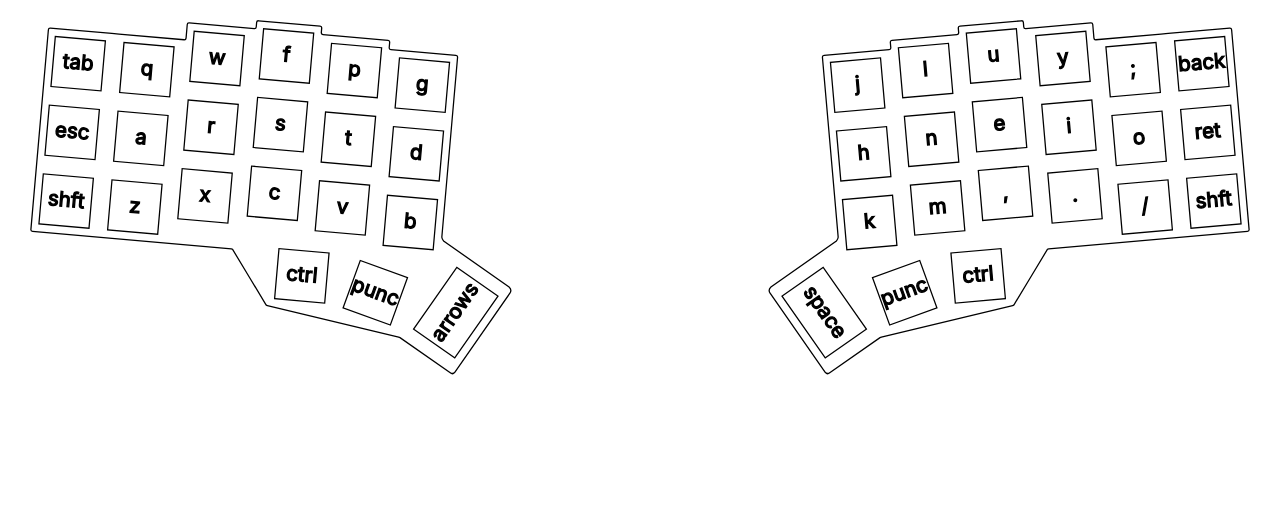
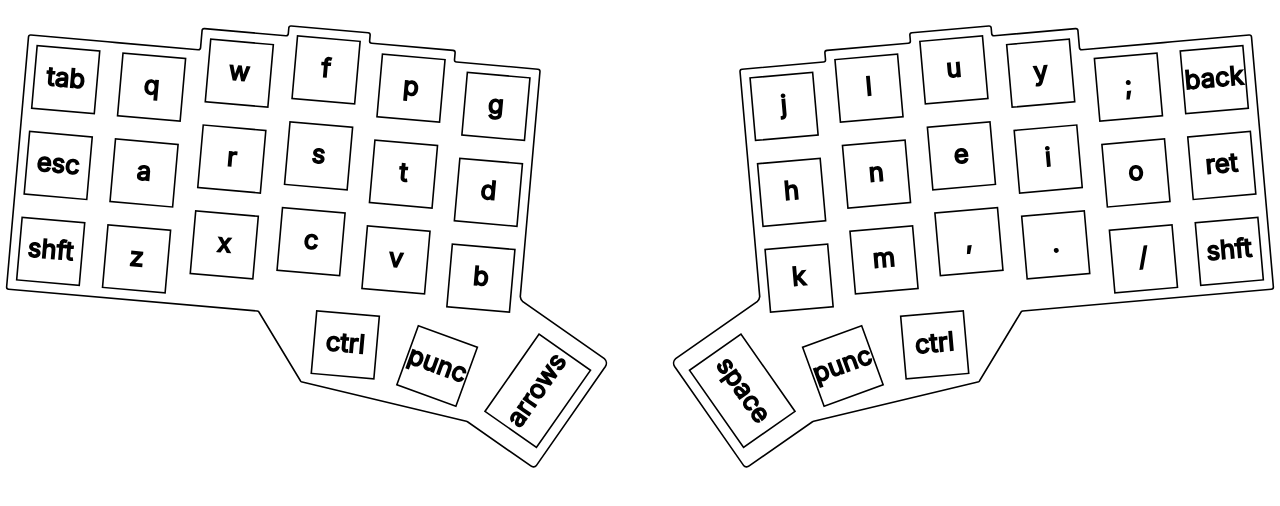
Before and after one commit to ollyhayes/Keyboard-presentation, a React (Create React App) app: page / in a window 1280 px wide. Shown: the top 506 px of the page. Built offline with nearby package versions, Linux system fonts and the light colour scheme.

Commit message:
Move half closer together

```diff
--- a/src/Keyboard.js
+++ b/src/Keyboard.js
@@ -2,7 +2,7 @@ import React from 'react';
 import config from './config';
 
 export default function Keyboard() {
-	return <svg className="keyboard"  viewBox="-500 0 1000 400">
+	return <svg className="keyboard"  viewBox="-400 0 800 400">
 		<KeyboardSide isLeft={true} configKeys={config.keyPositions.left}/>
 		<KeyboardSide isLeft={false} configKeys={config.keyPositions.right}/>
 		{/* <line x1="-1000" x2="1000"/>
@@ -172,8 +172,8 @@ export function KeyboardSide({isLeft, configKeys}) {
 		: transformPath(path, undefined, [-1,1,1]);
 
 	const transform = isLeft
-		? "translate(-80, 30) rotate(5)"
-		: "translate(80, 30) rotate(-5)"
+		? "translate(-0, 30) rotate(5)"
+		: "translate(0, 30) rotate(-5)"
 
 	return <g transform={transform}>
 		<path d={createPath(transformedPath)}/>
```
